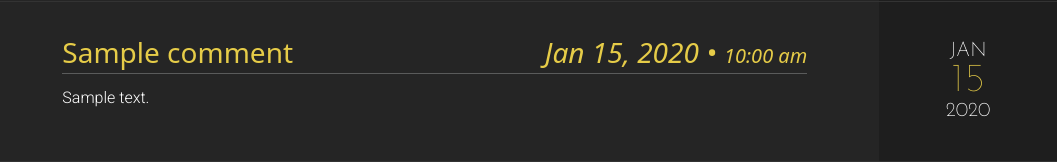
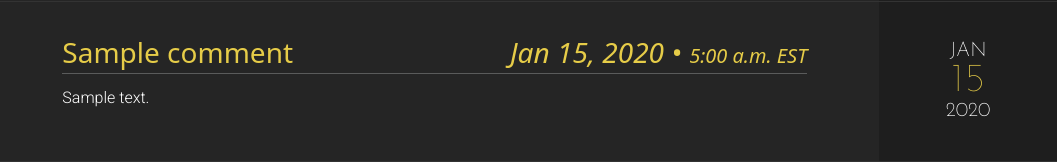
Before and after one commit to pkudlanov/personal-portfolio-django, a Django app: a page that uses blog/templates/blog/post_detail.html in a window 1280 px wide. Shown: the part 1251-1413 px from the top of the page, without its empty margins (223-1280 px from the left). Run offline with Django 3.2, Linux system fonts and the light colour scheme; tables that the repository leaves empty hold one stand-in row (values such as "Sample post"); grey boxes marked "Sample" are stand-in pictures; parts of the project's set-up code (start-up, migrations or seed data) failed here and were passed over; some libraries are stand-ins or nearby versions.

Commit message:
Base template now sets current timezone Comments on the detail page now also include timezone

```diff
--- a/blog/templates/blog/post_detail.html
+++ b/blog/templates/blog/post_detail.html
@@ -143,7 +143,7 @@
         <div class="comment-body-container col-md-10 px-1 px-sm-2 px-md-3 px-lg-4">
             <div class="d-flex justify-content-between px-xl-5 px-4">
                 <div class="fs-3 post-header color-y">{{ comment.name }}</div>
-                <div class="fs-3 post-header color-y fst-italic">{{ comment.date|date:"M j, Y" }} • <span class="fs-5"> {{ comment.date|date:"g:i A"|lower }}</span></div>
+                <div class="fs-3 post-header color-y fst-italic">{{ comment.date|date:"M j, Y" }} • <span class="fs-5"> {{ comment.date|date:"g:i a e" }}</span></div>
             </div>
 
             <hr class="bg-light mt-0 mb-2 mx-xl-5 mx-4"/>
--- a/portfolio/templates/portfolio/base.html
+++ b/portfolio/templates/portfolio/base.html
@@ -1,4 +1,6 @@
 {% load static %}
+{% load tz %}
+
 <!doctype html>
 <html lang="en">
 
@@ -35,8 +37,9 @@
 
     <!-- Menu not on base template because planning on having a different
     menu on the blog and main site in the future -->
-
+    {% timezone "America/New_York" %}
     {% block content %}{% endblock content %}
+    {% endtimezone %}
 
     <!-- Bootstrap Bundle with Popper -->
     <script src="https://cdn.jsdelivr.net/npm/bootstrap@5.0.0-beta2/dist/js/bootstrap.bundle.min.js" integrity="sha384-b5kHyXgcpbZJO/tY9Ul7kGkf1S0CWuKcCD38l8YkeH8z8QjE0GmW1gYU5S9FOnJ0" crossorigin="anonymous"></script>
```
